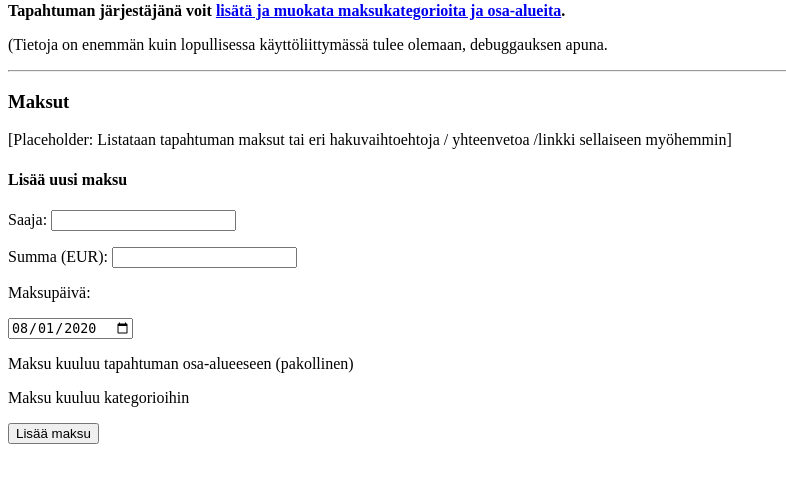
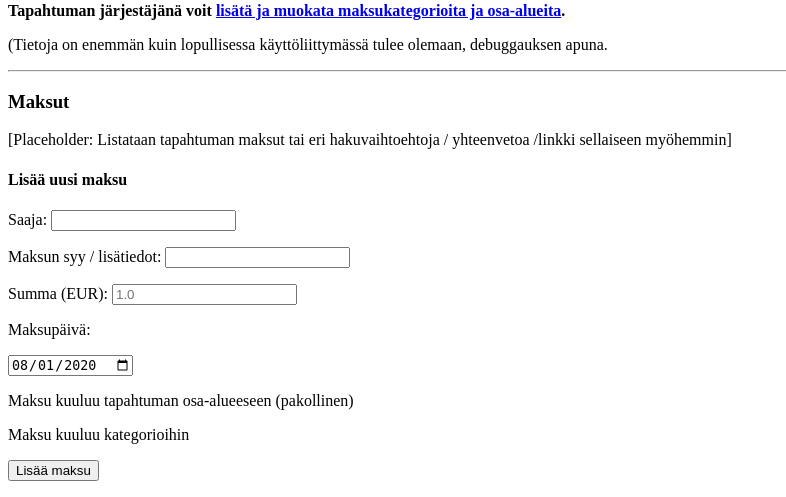
Before and after one commit to sallasal/Tapahtumabudjetti, a Flask app: template templates/project.html in a window 1280 px wide. Shown: the part 367-864 px from the top of the page, without its empty margins (0-786 px from the left). Before the commit the page ends 811 px from the top, so only its background shows below. Run offline with Flask 2, Linux system fonts and the light colour scheme; the template is opened without the code that fills it, so the values that code supplies are empty.

Commit message:
Payments: allow decimals and add message column

```diff
--- a/payments.py
+++ b/payments.py
@@ -1,10 +1,10 @@
 from db import db
 import users
 
-def add_payment(recipient,total,paymentsubproject,category_list,date):
+def add_payment(recipient,total,paymentsubproject,category_list,date,message):
     userid = users.user_id()
-    sql = "INSERT INTO payments (userid, subproject, recipient, total, date) VALUES (:userid,:subproject,:recipient,:total,:date) RETURNING id"
-    result = db.session.execute(sql, {"userid":userid,"subproject":paymentsubproject,"recipient":recipient,"total":total,"date":date})
+    sql = "INSERT INTO payments (userid, subproject, recipient, total, date, message) VALUES (:userid,:subproject,:recipient,:total,:date,:message) RETURNING id"
+    result = db.session.execute(sql, {"userid":userid,"subproject":paymentsubproject,"recipient":recipient,"total":total,"date":date,"message":message})
     payment_id = result.fetchone()[0]
     print(payment_id)
     db.session.commit()
--- a/routes.py
+++ b/routes.py
@@ -83,11 +83,12 @@ def addpayment():
     recipient = request.form["recipient"]
     total = request.form["total"]
     date = request.form["paymentdate"]
+    message = request.form["message"]
     paymentsubproject = -1
     if "paymentsubproject" in request.form:
         paymentsubproject = request.form["paymentsubproject"]
     category_list = request.form.getlist("paymentcategory")
-    if paymentsubproject is not -1 and payments.add_payment(recipient,total,paymentsubproject,category_list,date):
+    if paymentsubproject is not -1 and payments.add_payment(recipient,total,paymentsubproject,category_list,date,message):
         return redirect("/project/"+project_id)
     else:
         return render_template("error.html",message="Maksun lisääminen ei onnistunut. Tarkista arvot ja yritä uudelleen.")
--- a/schema.sql
+++ b/schema.sql
@@ -29,7 +29,8 @@ CREATE TABLE payments (
     userid INTEGER REFERENCES users,
     subproject INTEGER REFERENCES subprojects NOT NULL,
     recipient TEXT,
-    total INTEGER,
+    message TEXT,
+    total NUMERIC,
     date DATE
 );
 
--- a/templates/project.html
+++ b/templates/project.html
@@ -33,7 +33,8 @@
 <form action="/addpayment" method="POST">
 <input type="hidden" name="project_id" value="{{ project_information[0] }}" />
 <p>Saaja: <input type="text" name="recipient" /></p>
-<p>Summa (EUR): <input type="number" name="total" /></p>
+<p>Maksun syy / lisätiedot: <input type="text" name="message" /></p>
+<p>Summa (EUR): <input type="number" name="total" placeholder="1.0" step="0.01" /></p>
 <p>Maksupäivä:</p>
 <input type="date" name="paymentdate" value="2020-08-01" />
 <p>Maksu kuuluu tapahtuman osa-alueeseen (pakollinen)</p>
```
Also changed, not shown: README.md.
